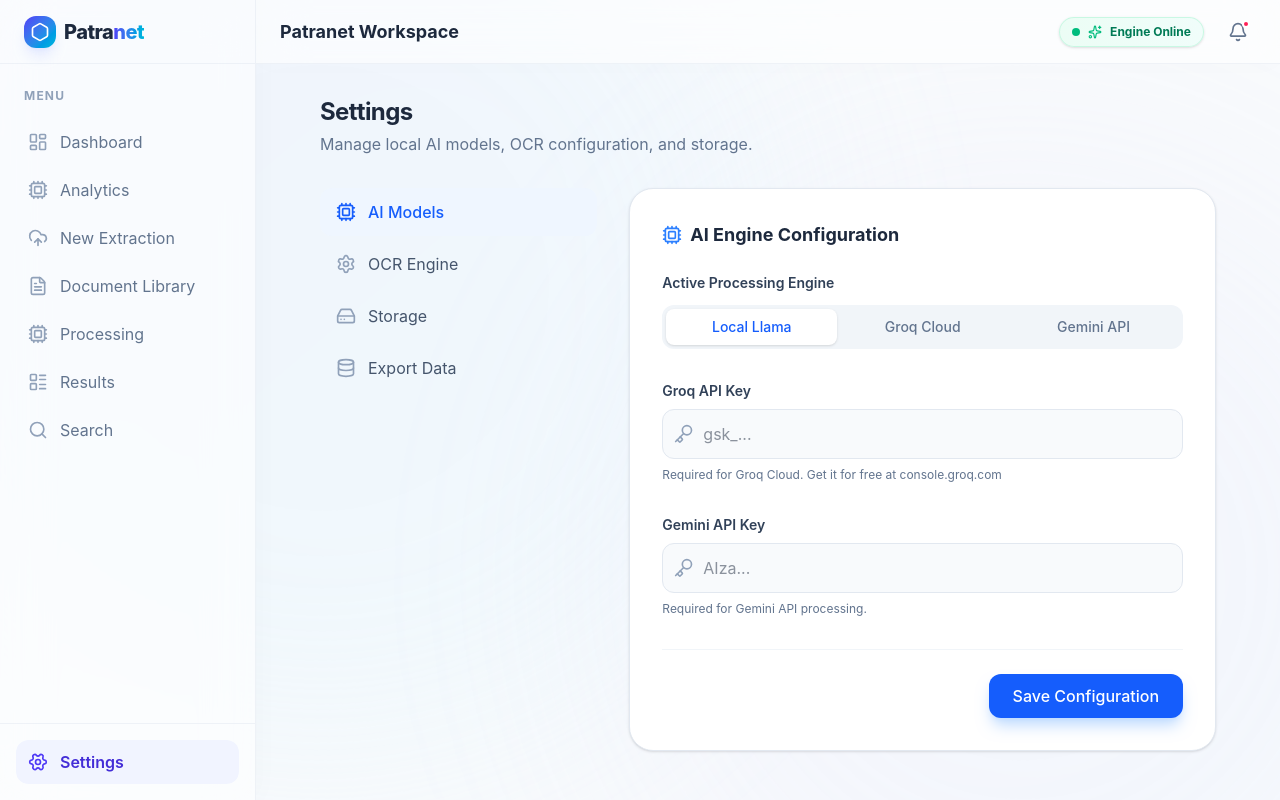
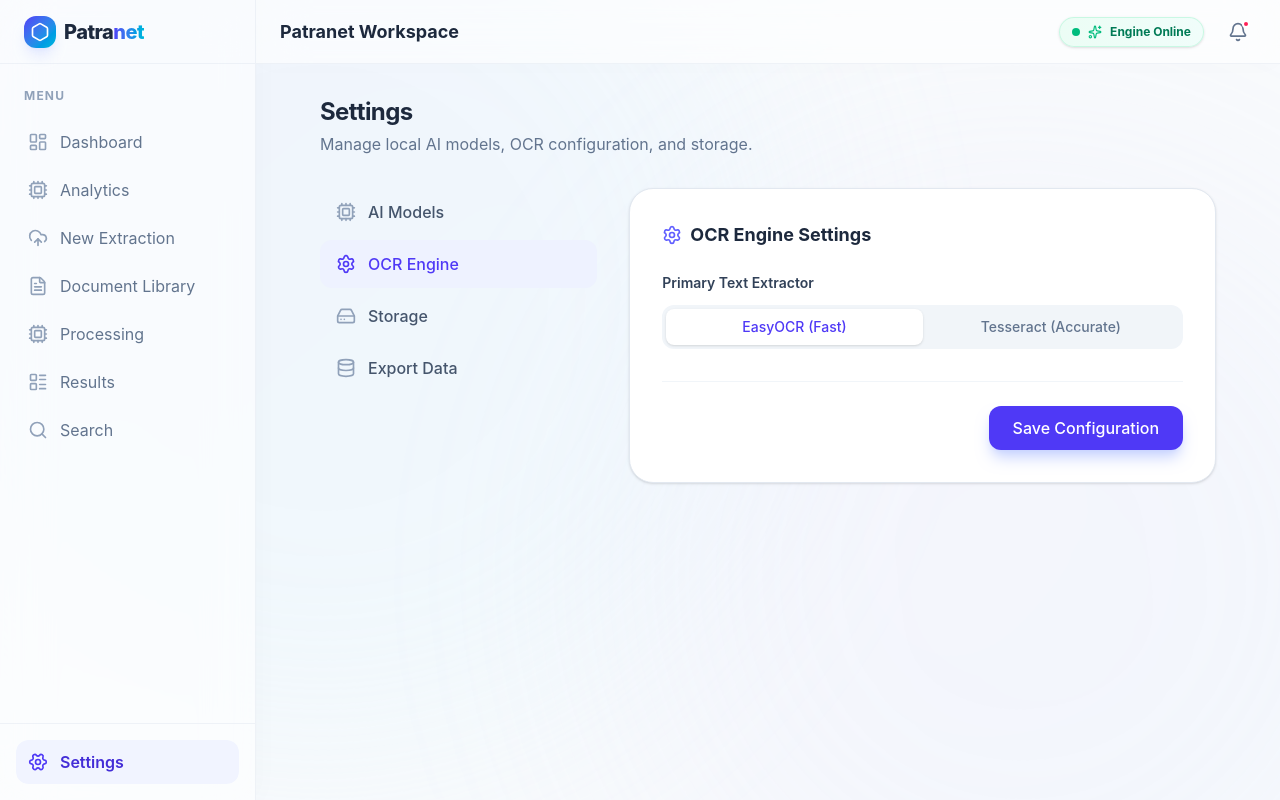
Before and after one commit to manavnagpal08/hach-patranet, a React (Vite) app: page /settings in a window 1280 px wide. Both pictures are taken after a click on the button "OCR Engine". Built offline with nearby package versions, Linux system fonts and the light colour scheme.

Commit message:
UI: Implement remaining tabs in Settings page (OCR, Storage, Export Data)

```diff
--- a/src/pages/Settings.tsx
+++ b/src/pages/Settings.tsx
@@ -1,11 +1,14 @@
 import React, { useState, useEffect } from 'react';
 import { motion } from 'framer-motion';
-import { Settings as SettingsIcon, Cpu, HardDrive, Database, Key } from 'lucide-react';
+import { Settings as SettingsIcon, Cpu, HardDrive, Database, Key, Trash2, Download } from 'lucide-react';
 
 export const Settings: React.FC = () => {
+  const [activeTab, setActiveTab] = useState('ai');
   const [geminiKey, setGeminiKey] = useState('');
   const [groqKey, setGroqKey] = useState('');
   const [activeEngine, setActiveEngine] = useState('local');
+  const [ocrEngine, setOcrEngine] = useState('easyocr');
+  const [dbSize, setDbSize] = useState('Checking...');
 
   useEffect(() => {
     const savedGemini = localStorage.getItem('gemini_api_key');
@@ -16,13 +19,32 @@ export const Settings: React.FC = () => {
 
     const savedEngine = localStorage.getItem('active_engine');
     if (savedEngine) setActiveEngine(savedEngine);
+
+    const savedOcr = localStorage.getItem('ocr_engine');
+    if (savedOcr) setOcrEngine(savedOcr);
+
+    // Mock DB size check
+    setTimeout(() => setDbSize('42.8 MB used of 10 GB limit'), 1000);
   }, []);
 
-  const handleSave = () => {
+  const handleSaveAI = () => {
     localStorage.setItem('gemini_api_key', geminiKey);
     localStorage.setItem('groq_api_key', groqKey);
     localStorage.setItem('active_engine', activeEngine);
-    // Visual feedback could be added here
+    alert('AI Settings saved successfully!');
+  };
+
+  const handleSaveOCR = () => {
+    localStorage.setItem('ocr_engine', ocrEngine);
+    alert('OCR Settings saved successfully!');
+  };
+
+  const handleClearData = () => {
+    if (window.confirm("Are you sure you want to delete all documents and extractions? This cannot be undone.")) {
+      // In a real app this would call the API
+      alert("All data cleared successfully.");
+      setDbSize('0.0 MB used of 10 GB limit');
+    }
   };
 
   return (
@@ -35,100 +57,142 @@ export const Settings: React.FC = () => {
       <div className="grid grid-cols-1 md:grid-cols-3 gap-8">
         {/* Sidebar Nav */}
         <div className="space-y-1">
-          <button className="w-full flex items-center gap-3 px-4 py-3 bg-blue-50 text-blue-600 font-medium rounded-xl text-left transition-colors">
-            <Cpu className="w-5 h-5" /> AI Models
+          <button
+            onClick={() => setActiveTab('ai')}
+            className={`w-full flex items-center gap-3 px-4 py-3 font-medium rounded-xl text-left transition-colors ${activeTab === 'ai' ? 'bg-indigo-50 text-indigo-600' : 'text-slate-600 hover:bg-slate-50'}`}
+          >
+            <Cpu className={`w-5 h-5 ${activeTab === 'ai' ? 'text-indigo-600' : 'text-slate-400'}`} /> AI Models
           </button>
-          <button className="w-full flex items-center gap-3 px-4 py-3 text-slate-600 hover:bg-slate-50 rounded-xl text-left transition-colors">
-            <SettingsIcon className="w-5 h-5 text-slate-400" /> OCR Engine
+          <button
+            onClick={() => setActiveTab('ocr')}
+            className={`w-full flex items-center gap-3 px-4 py-3 font-medium rounded-xl text-left transition-colors ${activeTab === 'ocr' ? 'bg-indigo-50 text-indigo-600' : 'text-slate-600 hover:bg-slate-50'}`}
+          >
+            <SettingsIcon className={`w-5 h-5 ${activeTab === 'ocr' ? 'text-indigo-600' : 'text-slate-400'}`} /> OCR Engine
           </button>
-          <button className="w-full flex items-center gap-3 px-4 py-3 text-slate-600 hover:bg-slate-50 rounded-xl text-left transition-colors">
-            <HardDrive className="w-5 h-5 text-slate-400" /> Storage
+          <button
+            onClick={() => setActiveTab('storage')}
+            className={`w-full flex items-center gap-3 px-4 py-3 font-medium rounded-xl text-left transition-colors ${activeTab === 'storage' ? 'bg-indigo-50 text-indigo-600' : 'text-slate-600 hover:bg-slate-50'}`}
+          >
+            <HardDrive className={`w-5 h-5 ${activeTab === 'storage' ? 'text-indigo-600' : 'text-slate-400'}`} /> Storage
           </button>
-          <button className="w-full flex items-center gap-3 px-4 py-3 text-slate-600 hover:bg-slate-50 rounded-xl text-left transition-colors">
-            <Database className="w-5 h-5 text-slate-400" /> Export Data
+          <button
+            onClick={() => setActiveTab('export')}
+            className={`w-full flex items-center gap-3 px-4 py-3 font-medium rounded-xl text-left transition-colors ${activeTab === 'export' ? 'bg-indigo-50 text-indigo-600' : 'text-slate-600 hover:bg-slate-50'}`}
+          >
+            <Database className={`w-5 h-5 ${activeTab === 'export' ? 'text-indigo-600' : 'text-slate-400'}`} /> Export Data
           </button>
         </div>
 
         {/* Content */}
         <div className="md:col-span-2 space-y-6">
+          {activeTab === 'ai' && (
             <motion.div
               initial={{ opacity: 0, x: 20 }}
               animate={{ opacity: 1, x: 0 }}
               className="bg-white rounded-3xl border border-slate-200 shadow-sm p-8"
             >
               <h2 className="text-lg font-bold text-slate-800 mb-6 flex items-center gap-2">
-              <Cpu className="w-5 h-5 text-blue-500" /> AI Engine Configuration
+                <Cpu className="w-5 h-5 text-indigo-500" /> AI Engine Configuration
               </h2>
 
               <div className="space-y-8">
-
-              {/* Engine Toggle */}
                 <div>
                   <label className="block text-sm font-semibold text-slate-700 mb-3">Active Processing Engine</label>
                   <div className="flex bg-slate-100 p-1 rounded-xl">
-                  <button
-                    onClick={() => setActiveEngine('local')}
-                    className={`flex-1 py-2 text-sm font-medium rounded-lg transition-all ${activeEngine === 'local' ? 'bg-white text-blue-600 shadow-sm' : 'text-slate-500 hover:text-slate-700'}`}
-                  >
-                    Local Llama
-                  </button>
-                  <button
-                    onClick={() => setActiveEngine('groq')}
-                    className={`flex-1 py-2 text-sm font-medium rounded-lg transition-all ${activeEngine === 'groq' ? 'bg-white text-blue-600 shadow-sm' : 'text-slate-500 hover:text-slate-700'}`}
-                  >
-                    Groq Cloud
-                  </button>
-                  <button
-                    onClick={() => setActiveEngine('gemini')}
-                    className={`flex-1 py-2 text-sm font-medium rounded-lg transition-all ${activeEngine === 'gemini' ? 'bg-white text-blue-600 shadow-sm' : 'text-slate-500 hover:text-slate-700'}`}
-                  >
-                    Gemini API
-                  </button>
+                    <button onClick={() => setActiveEngine('local')} className={`flex-1 py-2 text-sm font-medium rounded-lg transition-all ${activeEngine === 'local' ? 'bg-white text-indigo-600 shadow-sm' : 'text-slate-500 hover:text-slate-700'}`}>Local Llama</button>
+                    <button onClick={() => setActiveEngine('groq')} className={`flex-1 py-2 text-sm font-medium rounded-lg transition-all ${activeEngine === 'groq' ? 'bg-white text-indigo-600 shadow-sm' : 'text-slate-500 hover:text-slate-700'}`}>Groq Cloud</button>
+                    <button onClick={() => setActiveEngine('gemini')} className={`flex-1 py-2 text-sm font-medium rounded-lg transition-all ${activeEngine === 'gemini' ? 'bg-white text-indigo-600 shadow-sm' : 'text-slate-500 hover:text-slate-700'}`}>Gemini API</button>
                   </div>
                 </div>
 
                 <div>
                   <label className="block text-sm font-semibold text-slate-700 mb-2">Groq API Key</label>
                   <div className="relative">
-                  <div className="absolute inset-y-0 left-0 pl-3 flex items-center pointer-events-none">
-                    <Key className="h-5 w-5 text-slate-400" />
+                    <div className="absolute inset-y-0 left-0 pl-3 flex items-center pointer-events-none"><Key className="h-5 w-5 text-slate-400" /></div>
+                    <input type="password" value={groqKey} onChange={(e) => setGroqKey(e.target.value)} placeholder="gsk_..." className="w-full pl-10 pr-4 py-3 bg-slate-50 border border-slate-200 rounded-xl text-slate-800 focus:outline-none focus:ring-2 focus:ring-indigo-500/20 focus:border-indigo-500" />
                   </div>
-                  <input
-                    type="password"
-                    value={groqKey}
-                    onChange={(e) => setGroqKey(e.target.value)}
-                    placeholder="gsk_..."
-                    className="w-full pl-10 pr-4 py-3 bg-slate-50 border border-slate-200 rounded-xl text-slate-800 focus:outline-none focus:ring-2 focus:ring-blue-500/20 focus:border-blue-500"
-                  />
-                </div>
-                <p className="text-xs text-slate-500 mt-2">Required for Groq Cloud. Get it for free at console.groq.com</p>
                 </div>
 
                 <div>
                   <label className="block text-sm font-semibold text-slate-700 mb-2">Gemini API Key</label>
                   <div className="relative">
-                  <div className="absolute inset-y-0 left-0 pl-3 flex items-center pointer-events-none">
-                    <Key className="h-5 w-5 text-slate-400" />
+                    <div className="absolute inset-y-0 left-0 pl-3 flex items-center pointer-events-none"><Key className="h-5 w-5 text-slate-400" /></div>
+                    <input type="password" value={geminiKey} onChange={(e) => setGeminiKey(e.target.value)} placeholder="AIza..." className="w-full pl-10 pr-4 py-3 bg-slate-50 border border-slate-200 rounded-xl text-slate-800 focus:outline-none focus:ring-2 focus:ring-indigo-500/20 focus:border-indigo-500" />
                   </div>
-                  <input
-                    type="password"
-                    value={geminiKey}
-                    onChange={(e) => setGeminiKey(e.target.value)}
-                    placeholder="AIza..."
-                    className="w-full pl-10 pr-4 py-3 bg-slate-50 border border-slate-200 rounded-xl text-slate-800 focus:outline-none focus:ring-2 focus:ring-blue-500/20 focus:border-blue-500"
-                  />
                 </div>
-                <p className="text-xs text-slate-500 mt-2">Required for Gemini API processing.</p>
-              </div>
-
               </div>
 
               <div className="mt-8 pt-6 border-t border-slate-100 flex justify-end">
-              <button onClick={handleSave} className="bg-blue-600 hover:bg-blue-700 text-white font-medium px-6 py-2.5 rounded-xl shadow-lg shadow-blue-200 transition-colors">
-                Save Configuration
+                <button onClick={handleSaveAI} className="bg-indigo-600 hover:bg-indigo-700 text-white font-medium px-6 py-2.5 rounded-xl shadow-lg shadow-indigo-200 transition-colors">Save Configuration</button>
+              </div>
+            </motion.div>
+          )}
+
+          {activeTab === 'ocr' && (
+            <motion.div initial={{ opacity: 0, x: 20 }} animate={{ opacity: 1, x: 0 }} className="bg-white rounded-3xl border border-slate-200 shadow-sm p-8">
+              <h2 className="text-lg font-bold text-slate-800 mb-6 flex items-center gap-2">
+                <SettingsIcon className="w-5 h-5 text-indigo-500" /> OCR Engine Settings
+              </h2>
+              <div className="space-y-6">
+                <div>
+                  <label className="block text-sm font-semibold text-slate-700 mb-3">Primary Text Extractor</label>
+                  <div className="flex bg-slate-100 p-1 rounded-xl">
+                    <button onClick={() => setOcrEngine('easyocr')} className={`flex-1 py-2 text-sm font-medium rounded-lg transition-all ${ocrEngine === 'easyocr' ? 'bg-white text-indigo-600 shadow-sm' : 'text-slate-500 hover:text-slate-700'}`}>EasyOCR (Fast)</button>
+                    <button onClick={() => setOcrEngine('tesseract')} className={`flex-1 py-2 text-sm font-medium rounded-lg transition-all ${ocrEngine === 'tesseract' ? 'bg-white text-indigo-600 shadow-sm' : 'text-slate-500 hover:text-slate-700'}`}>Tesseract (Accurate)</button>
+                  </div>
+                </div>
+              </div>
+              <div className="mt-8 pt-6 border-t border-slate-100 flex justify-end">
+                <button onClick={handleSaveOCR} className="bg-indigo-600 hover:bg-indigo-700 text-white font-medium px-6 py-2.5 rounded-xl shadow-lg shadow-indigo-200 transition-colors">Save Configuration</button>
+              </div>
+            </motion.div>
+          )}
+
+          {activeTab === 'storage' && (
+            <motion.div initial={{ opacity: 0, x: 20 }} animate={{ opacity: 1, x: 0 }} className="bg-white rounded-3xl border border-slate-200 shadow-sm p-8">
+              <h2 className="text-lg font-bold text-slate-800 mb-6 flex items-center gap-2">
+                <HardDrive className="w-5 h-5 text-indigo-500" /> Storage Management
+              </h2>
+              <div className="bg-slate-50 border border-slate-200 rounded-2xl p-6 mb-6">
+                <h3 className="text-sm font-semibold text-slate-700 mb-2">Local SQLite Database</h3>
+                <p className="text-2xl font-bold text-slate-900">{dbSize}</p>
+                <div className="w-full bg-slate-200 rounded-full h-2 mt-4">
+                  <div className="bg-indigo-500 h-2 rounded-full" style={{ width: '4.2%' }}></div>
+                </div>
+              </div>
+              <div className="mt-8 pt-6 border-t border-slate-100 flex justify-end">
+                <button onClick={handleClearData} className="flex items-center gap-2 text-rose-600 hover:bg-rose-50 font-medium px-6 py-2.5 rounded-xl transition-colors">
+                  <Trash2 className="w-4 h-4" /> Clear All Data
                 </button>
               </div>
             </motion.div>
+          )}
+
+          {activeTab === 'export' && (
+            <motion.div initial={{ opacity: 0, x: 20 }} animate={{ opacity: 1, x: 0 }} className="bg-white rounded-3xl border border-slate-200 shadow-sm p-8">
+              <h2 className="text-lg font-bold text-slate-800 mb-6 flex items-center gap-2">
+                <Database className="w-5 h-5 text-indigo-500" /> Export Data
+              </h2>
+              <p className="text-slate-600 mb-6">Download a complete backup of all your locally processed documents and structured data.</p>
+
+              <div className="space-y-4">
+                <button className="w-full flex items-center justify-between p-4 border border-slate-200 rounded-2xl hover:border-indigo-300 hover:bg-indigo-50/50 transition-colors group">
+                  <div>
+                    <h3 className="font-semibold text-slate-800 group-hover:text-indigo-700">Export Raw Database (SQLite)</h3>
+                    <p className="text-sm text-slate-500">Full backup of patranet.db</p>
+                  </div>
+                  <Download className="w-5 h-5 text-slate-400 group-hover:text-indigo-600" />
+                </button>
+                <button className="w-full flex items-center justify-between p-4 border border-slate-200 rounded-2xl hover:border-indigo-300 hover:bg-indigo-50/50 transition-colors group">
+                  <div>
+                    <h3 className="font-semibold text-slate-800 group-hover:text-indigo-700">Export All Extractions (JSON)</h3>
+                    <p className="text-sm text-slate-500">A massive zip file containing all JSON data</p>
+                  </div>
+                  <Download className="w-5 h-5 text-slate-400 group-hover:text-indigo-600" />
+                </button>
+              </div>
+            </motion.div>
+          )}
         </div>
       </div>
     </div>
```
Lines whose indentation alone changed are shown as unchanged.
